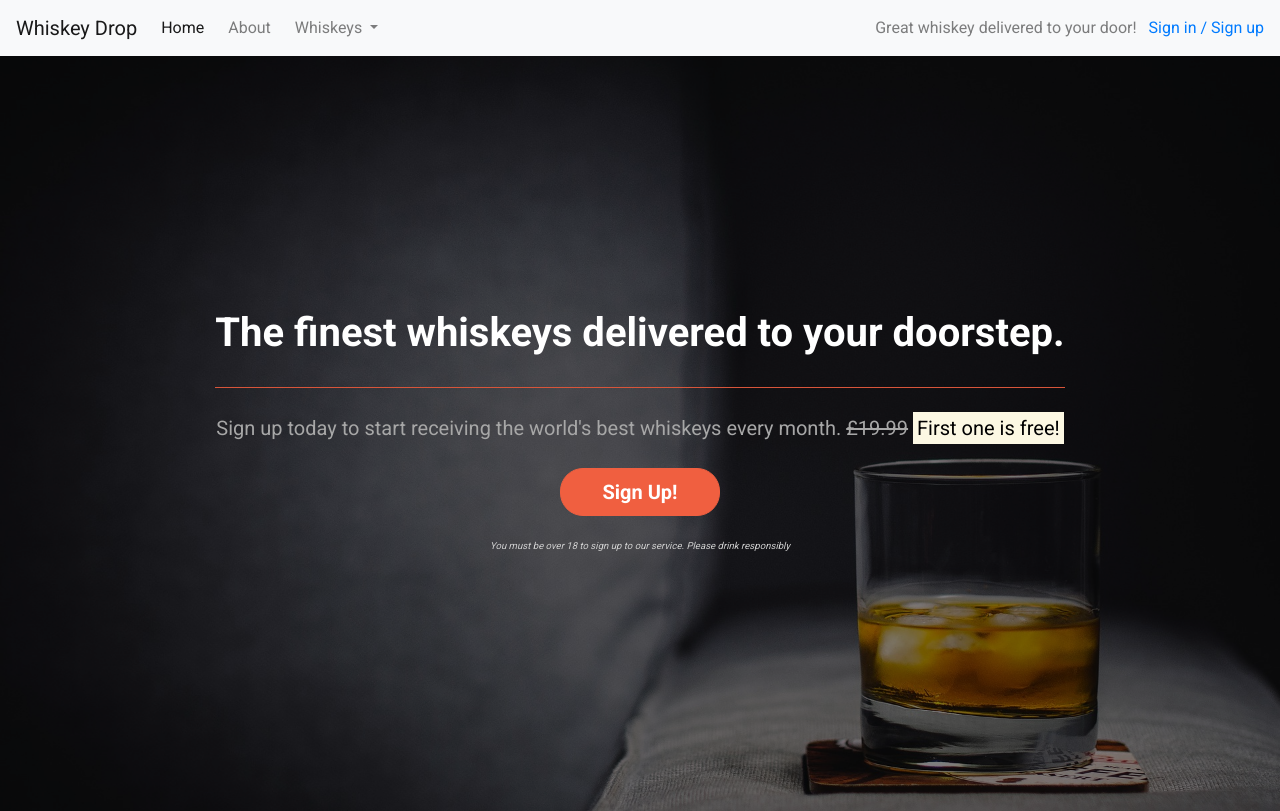
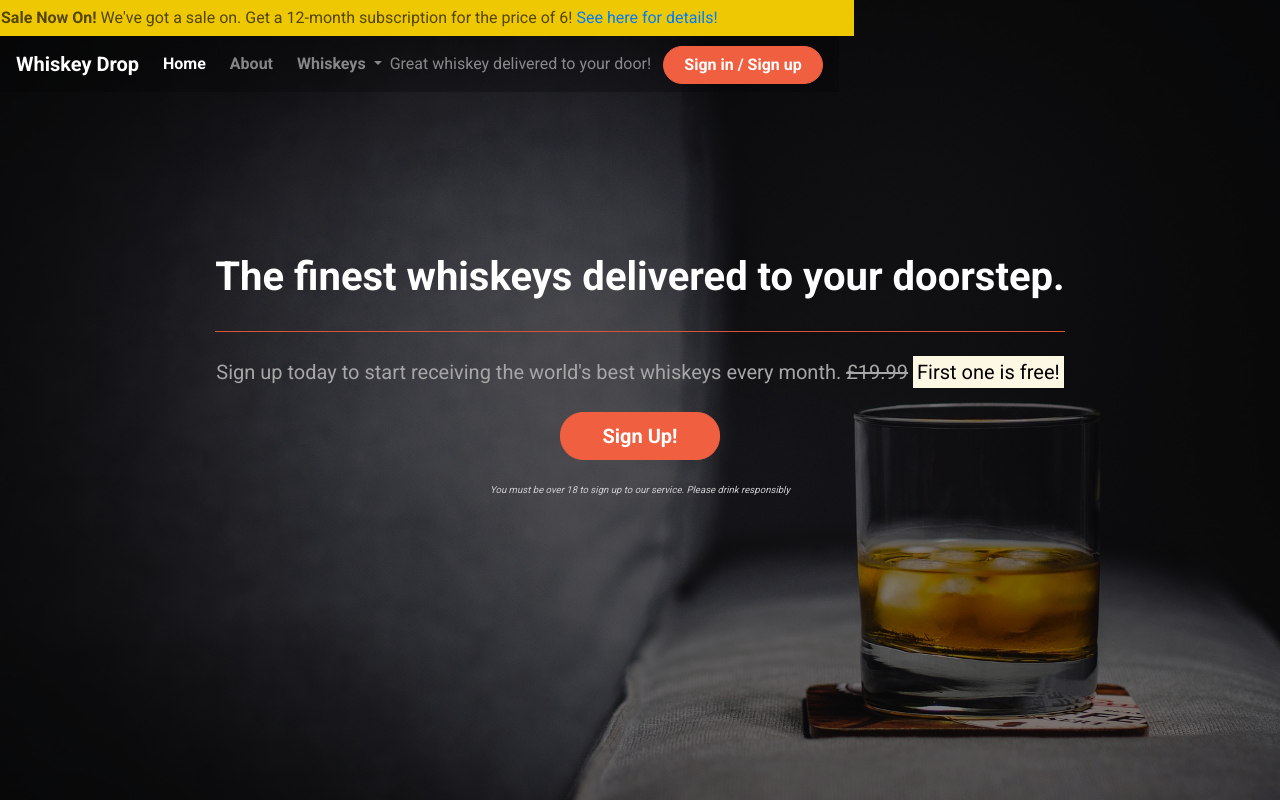
Before and after one commit to Yahya-H-Mohamed/Bootstrap-Practice-Whiskey-Page, a plain HTML site: page index.html in a window 1280 px wide. Shown: the top 811 px of the page. Drawn offline with nearby package versions, Linux system fonts and the light colour scheme.

Commit message:
add styling to navbar

```diff
--- a/assets/css/style.css
+++ b/assets/css/style.css
@@ -2,7 +2,20 @@ body{
     font-family: "Roboto", "sans-serif";
 }
 
-.alert-container{}
+.alert-container .col-12{
+    padding-left: 0;
+    padding-right: 0;
+}
+
+.site-wide-alert{
+    border-radius: 0;
+    margin-bottom: 0;
+    padding: 5px 15px;
+    background-color: #eec802;
+    border-color: #eec802;
+    color: #544600;
+    color: 1px solid transparent;
+}
 
 .callout-container{
     height: 100vh;
@@ -38,13 +51,46 @@ body{
     width: 75px;
     height: 5px;
     border: 0;
+    background-color: #444;
 }
 
 .block-divider--orange{
     background-color: #f05f40;
 }
 
-.block-divider--short{}
+.block-divider--short{
+    width: 35px;
+}
+
+/*Navbar*/
+
+.navalert-container{
+    position: absolute;
+    top: 0;
+    left: 0;
+    padding-left: 0;
+    padding-right: 0;
+    z-index: 1;
+}
+
+.navbar{
+    margin-bottom: 0;
+    border: 0;
+    width: 100%;
+    background-color: rgba(0, 0, 0, 0.25);
+}
+
+.navbar .navbar-toggler{
+    border: 0;
+}
+
+.navbar .navbar-brand{
+    font-weight: bold;
+}
+
+.navbar .navbar-nav a{
+    font-weight: bold;
+}
 
 /*JUMBOTRON*/
 
@@ -52,7 +98,7 @@ body{
     background-color: transparent;
 }
 
-.jumbotron-header{
+.jumbotron h1{
     color: white;
     font-weight: bold;
     margin-bottom: 30px;
@@ -89,4 +135,5 @@ body{
 .btn--red:active:focus{
     background-color: #df4929;
     border-color: #df4929;
+    color: white;
 }
--- a/index.html
+++ b/index.html
@@ -11,7 +11,17 @@
 </head>
 
 <body>
-    <nav class="navbar navbar-light bg-light navbar-expand-sm">
+    <div class="container-fuild navalert-container">
+        <div class="container-fuild alert-container">
+            <div class="row d-none d-sm-block">
+                <div class="col-12">
+                    <div class="site-wide-alert alert alert-warning">
+                        <strong>Sale Now On!</strong> We've got a sale on. Get a 12-month subscription for the price of 6! <a href="">See here for details!</a>
+                    </div>
+                </div>
+            </div>
+        </div>
+        <nav class="navbar navbar-dark navbar-expand-sm">
             <a class="navbar-brand" href="/">Whiskey Drop</a>
 
             <button class="navbar-toggler ml-auto" type="button" data-toggle="collapse" data-target="#navbarNavDropdown" aria-controls="navbarNavDropdown" aria-expanded="false" aria-label="Toggle navigation">
@@ -39,19 +49,11 @@
 
             <div class="d-none d-md-block">
                 <p class="navbar-text my-auto mr-2">Great whiskey delivered to your door!</p>
-        <a href="">Sign in / Sign up</a>
+                <a href="" class="btn btn--cta btn--red">Sign in / Sign up</a>
             </div>
         </nav>
-<!-- Alert
-    <div class="container alert-container">
-        <div class="row d-none d-sm-block">
-            <div class="col-12">
-                <div class="alert alert-warning">
-                    <strong>Sale Now On!</strong> We've got a sale on. Get a 12-month subscription for the price of 6! <a href="">See here for details!</a>
     </div>
-            </div>
-        </div>
-    -->
+
         <div class="container-fluid callout-container">
             <!-- Callout -->
             <div class="opaque-overlay">&nbsp;</div>
```
Lines whose indentation alone changed are shown as unchanged.
